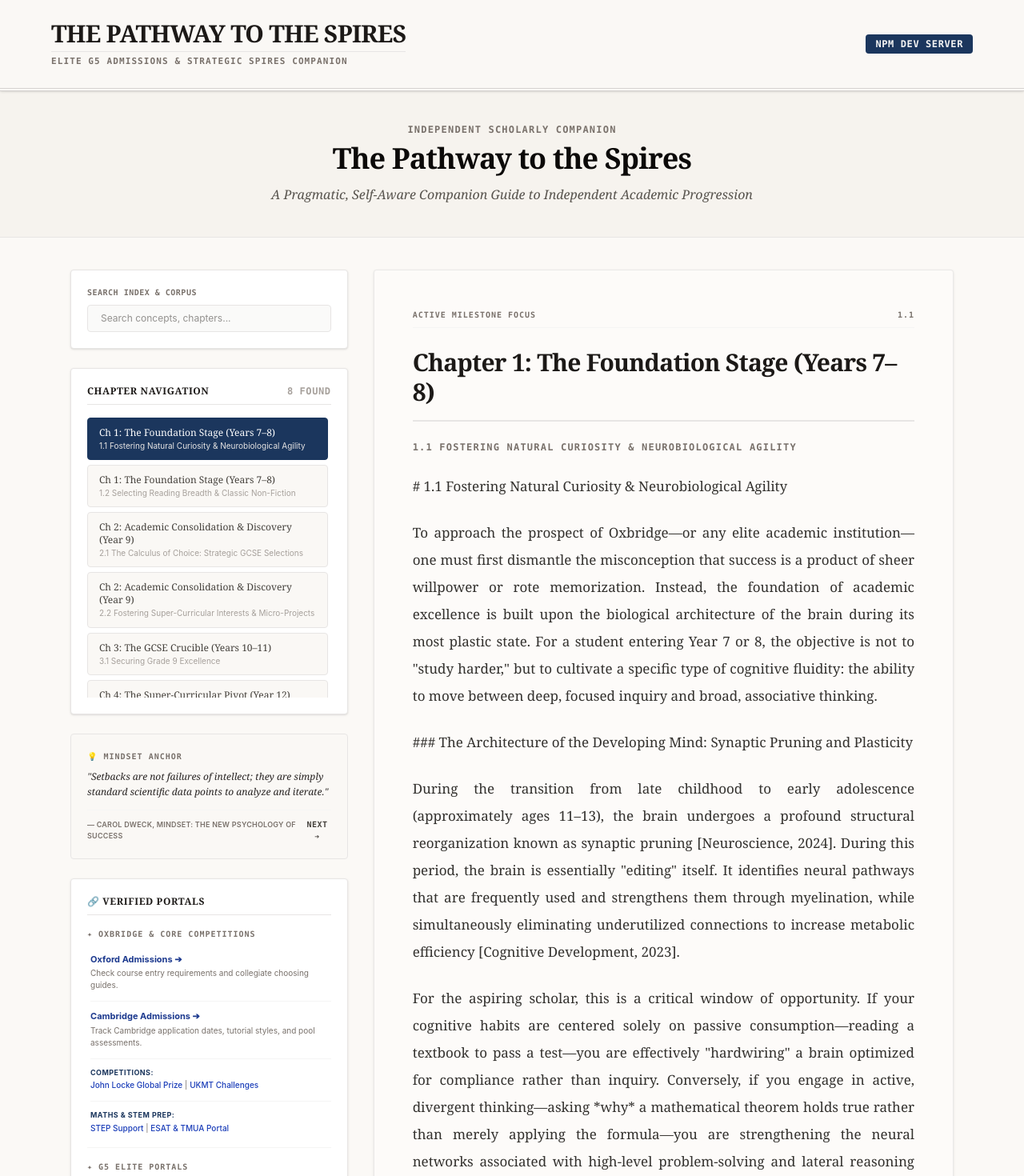
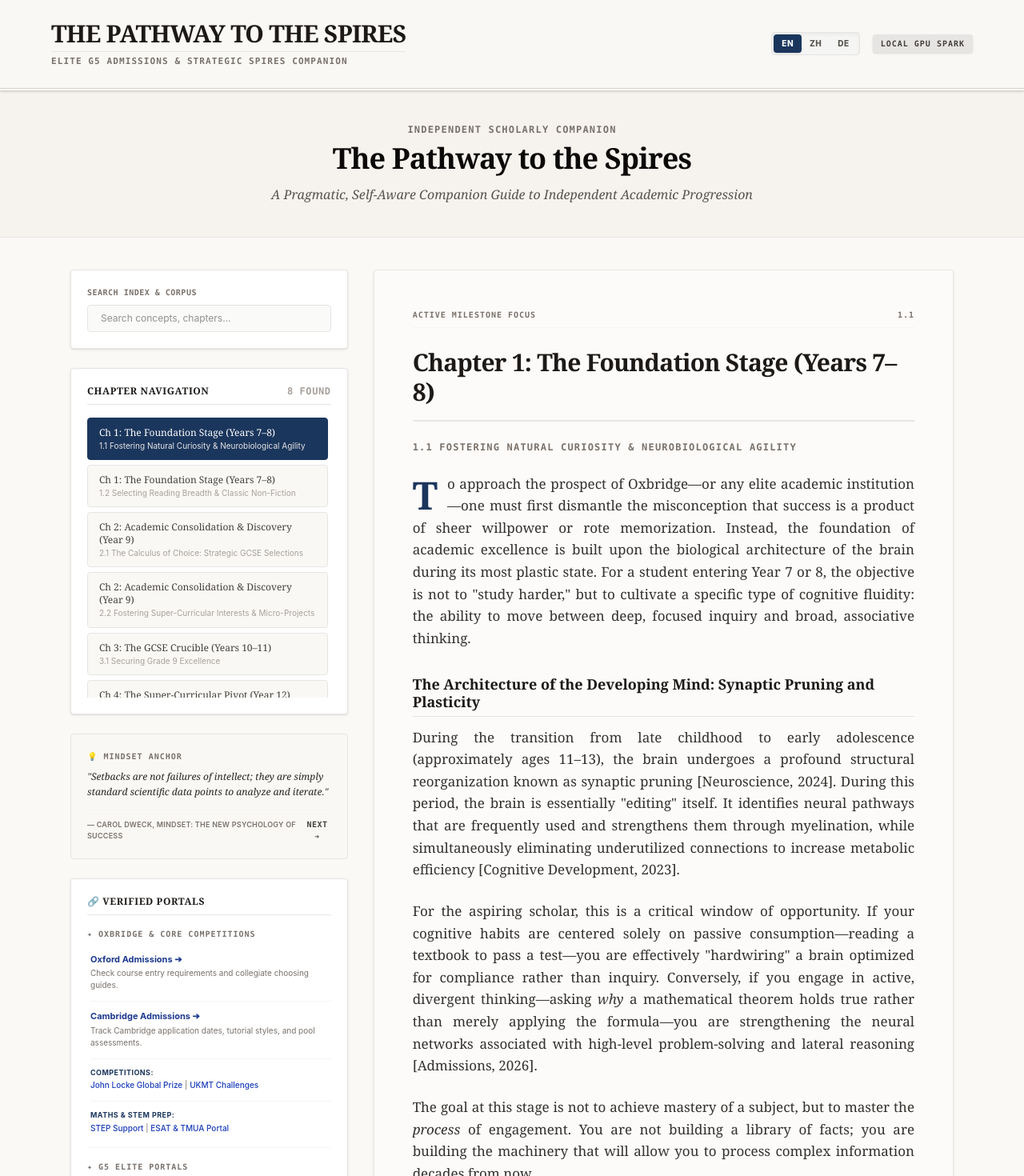
Before and after one commit to pixjobs/the-pathway-to-the-spires, a React (Vite) app in the folder web-app/: page / in a window 1280 px wide. Shown: the top 1470 px of the page at 80% size. Built offline with nearby package versions, Linux system fonts and the light colour scheme.

Commit message:
Feature: Premium Markdown renderer, local GPU translations & toggles for Chinese/German

```diff
--- a/web-app/src/App.jsx
+++ b/web-app/src/App.jsx
@@ -54,11 +54,105 @@ const AUDIT_ITEMS = {
   ]
 };
 
+function renderInlineMarkdown(text) {
+  if (!text) return "";
+  const boldParts = text.split('**');
+  return boldParts.map((bPart, bIdx) => {
+    const isBold = bIdx % 2 === 1;
+    const italicParts = bPart.split('*');
+    const renderedItalic = italicParts.map((iPart, iIdx) => {
+      const isItalic = iIdx % 2 === 1;
+      return isItalic ? <em key={iIdx}>{iPart}</em> : iPart;
+    });
+    return isBold ? <strong key={bIdx}>{renderedItalic}</strong> : renderedItalic;
+  });
+}
+
+function parseMarkdown(text) {
+  if (!text) return null;
+  const cleanText = text.replace(/\r/g, '');
+  const paragraphs = cleanText.split('\n\n').filter(Boolean);
+  let hasShownDropCap = false;
+
+  return paragraphs.map((para, pIdx) => {
+    const trimmed = para.trim();
+    if (trimmed.startsWith('# ')) {
+      return null; // Skip main title
+    }
+    if (trimmed.startsWith('#### ')) {
+      return (
+        <h4 key={pIdx} className="text-xs font-bold text-stone-700 tracking-wider uppercase font-mono mt-6 mb-2">
+          {trimmed.replace('#### ', '')}
+        </h4>
+      );
+    }
+    if (trimmed.startsWith('### ')) {
+      return (
+        <h3 key={pIdx} className="text-lg font-bold text-stone-900 font-serif mt-8 mb-3 border-b border-stone-200 pb-1.5 leading-tight">
+          {trimmed.replace('### ', '')}
+        </h3>
+      );
+    }
+    if (trimmed.startsWith('## ')) {
+      return (
+        <h2 key={pIdx} className="text-xl font-bold text-stone-950 font-serif mt-10 mb-4 leading-tight">
+          {trimmed.replace('## ', '')}
+        </h2>
+      );
+    }
+    if (trimmed.startsWith('---')) {
+      return <hr key={pIdx} className="border-t border-stone-300 my-6" />;
+    }
+
+    const lines = para.split('\n').map(l => l.trim()).filter(Boolean);
+    const isBulletList = lines.every(line => line.startsWith('* ') || line.startsWith('- '));
+    const isNumberedList = lines.every(line => /^\d+\.\s+/.test(line));
+
+    if (isBulletList) {
+      return (
+        <ul key={pIdx} className="list-disc pl-5 my-4 space-y-2 text-justify text-stone-800">
+          {lines.map((line, lIdx) => {
+            const cleanLine = line.replace(/^[\*\-]\s+/, '');
+            return <li key={lIdx}>{renderInlineMarkdown(cleanLine)}</li>;
+          })}
+        </ul>
+      );
+    }
+
+    if (isNumberedList) {
+      return (
+        <ol key={pIdx} className="list-decimal pl-5 my-4 space-y-3.5 text-justify text-stone-800">
+          {lines.map((line, lIdx) => {
+            const cleanLine = line.replace(/^\d+\.\s+/, '');
+            return <li key={lIdx}>{renderInlineMarkdown(cleanLine)}</li>;
+          })}
+        </ol>
+      );
+    }
+
+    if (!hasShownDropCap) {
+      hasShownDropCap = true;
+      return (
+        <p key={pIdx} className="first-letter:text-5xl first-letter:font-serif first-letter:font-bold first-letter:text-[#1B365D] first-letter:float-left first-letter:mr-3 first-letter:mt-1 text-justify leading-relaxed text-stone-850">
+          {renderInlineMarkdown(trimmed)}
+        </p>
+      );
+    }
+
+    return (
+      <p key={pIdx} className="text-justify leading-relaxed text-stone-850">
+        {renderInlineMarkdown(trimmed)}
+      </p>
+    );
+  });
+}
+
 function App() {
   const [activeChap, setActiveChap] = useState(0);
   const [quoteIdx, setQuoteIdx] = useState(0);
   const [searchQuery, setSearchQuery] = useState("");
   const [checkedItems, setCheckedItems] = useState({});
+  const [lang, setLang] = useState("en"); // "en", "zh", "de"
 
   const rotateQuote = () => {
     setQuoteIdx((prev) => (prev + 1) % MOTIVATION_QUOTES.length);
@@ -79,6 +173,34 @@ function App() {
     const current = filteredChapters[activeChap] || filteredChapters[0];
     return current;
   }, [filteredChapters, activeChap]);
+
+  const activeChapterTitle = useMemo(() => {
+    if (!activeChapterData) return "";
+    if (lang === "zh" && activeChapterData.title_zh) return activeChapterData.title_zh;
+    if (lang === "de" && activeChapterData.title_de) return activeChapterData.title_de;
+    return activeChapterData.title;
+  }, [activeChapterData, lang]);
+
+  const activeChapterFocus = useMemo(() => {
+    if (!activeChapterData) return "";
+    if (lang === "zh" && activeChapterData.focus_zh) return activeChapterData.focus_zh;
+    if (lang === "de" && activeChapterData.focus_de) return activeChapterData.focus_de;
+    return activeChapterData.focus;
+  }, [activeChapterData, lang]);
+
+  const activeChapterText = useMemo(() => {
+    if (!activeChapterData) return "";
+    if (lang === "zh" && activeChapterData.text_zh) return activeChapterData.text_zh;
+    if (lang === "de" && activeChapterData.text_de) return activeChapterData.text_de;
+    return activeChapterData.text;
+  }, [activeChapterData, lang]);
+
+  const activeChapterRef = useMemo(() => {
+    if (!activeChapterData) return "";
+    if (lang === "zh" && activeChapterData.ref_zh) return activeChapterData.ref_zh;
+    if (lang === "de" && activeChapterData.ref_de) return activeChapterData.ref_de;
+    return activeChapterData.ref;
+  }, [activeChapterData, lang]);
 
   const handleCheckboxChange = (chapNum, idx) => {
     const key = `${chapNum}-${idx}`;
@@ -102,9 +224,41 @@ function App() {
               Elite G5 Admissions & Strategic Spires Companion
             </p>
           </div>
-          <div className="flex items-center gap-3">
-            <span className="text-xs bg-[#1B365D] text-stone-100 px-3 py-1 rounded font-mono font-bold tracking-wider uppercase">
-              NPM DEV SERVER
+          <div className="flex items-center gap-4">
+            <div className="flex bg-stone-100 p-0.5 rounded border border-stone-200 shadow-inner font-sans">
+              <button
+                onClick={() => setLang("en")}
+                className={`px-2.5 py-1 text-[10px] font-extrabold rounded transition duration-150 tracking-wider ${
+                  lang === "en"
+                    ? "bg-[#1B365D] text-white shadow-sm"
+                    : "text-stone-600 hover:text-stone-900"
+                }`}
+              >
+                EN
+              </button>
+              <button
+                onClick={() => setLang("zh")}
+                className={`px-2.5 py-1 text-[10px] font-extrabold rounded transition duration-150 tracking-wider ${
+                  lang === "zh"
+                    ? "bg-[#1B365D] text-white shadow-sm"
+                    : "text-stone-600 hover:text-stone-900"
+                }`}
+              >
+                ZH
+              </button>
+              <button
+                onClick={() => setLang("de")}
+                className={`px-2.5 py-1 text-[10px] font-extrabold rounded transition duration-150 tracking-wider ${
+                  lang === "de"
+                    ? "bg-[#1B365D] text-white shadow-sm"
+                    : "text-stone-600 hover:text-stone-900"
+                }`}
+              >
+                DE
+              </button>
+            </div>
+            <span className="text-[10px] bg-stone-200 text-stone-700 px-2.5 py-1 rounded font-mono font-bold tracking-widest uppercase shadow-sm">
+              LOCAL GPU Spark
             </span>
           </div>
         </div>
@@ -170,6 +324,8 @@ function App() {
               ) : (
                 filteredChapters.map((chap, idx) => {
                   const isCurrent = activeChapterData && activeChapterData.focus === chap.focus;
+                  const titleToDisplay = lang === "zh" && chap.title_zh ? chap.title_zh : lang === "de" && chap.title_de ? chap.title_de : chap.title;
+                  const focusToDisplay = lang === "zh" && chap.focus_zh ? chap.focus_zh : lang === "de" && chap.focus_de ? chap.focus_de : chap.focus;
                   return (
                     <button
                       key={idx}
@@ -181,10 +337,10 @@ function App() {
                       }`}
                     >
                       <div className="font-serif">
-                        Ch {chap.num}: {chap.title.replace(/^Chapter\s*\d+:\s*/i, '')}
+                        Ch {chap.num}: {titleToDisplay.replace(/^Chapter\s*\d+:\s*/i, '')}
                       </div>
                       <div className={`text-[10px] mt-0.5 font-normal font-sans ${isCurrent ? 'text-stone-200' : 'text-stone-400'}`}>
-                        {chap.focus}
+                        {focusToDisplay}
                       </div>
                     </button>
                   );
@@ -297,29 +453,20 @@ function App() {
                 <div>
                   <div className="text-[10px] text-stone-500 font-bold uppercase tracking-widest border-b border-stone-100 pb-2 mb-6 flex justify-between items-center font-mono">
                     <span>Active Milestone Focus</span>
-                    <span>{activeChapterData.focus.split(" ")[0]}</span>
+                    <span>{activeChapterFocus.split(" ")[0] || "Ch " + activeChapterData.num}</span>
                   </div>
 
                   <h2 className="text-2xl sm:text-3xl font-bold font-serif text-stone-900 mb-6 leading-tight tracking-tight border-b-2 border-double border-stone-200 pb-4">
-                    Chapter {activeChapterData.num}: {activeChapterData.title.replace(/^Chapter\s*\d+:\s*/i, '')}
+                    Chapter {activeChapterData.num}: {activeChapterTitle.replace(/^Chapter\s*\d+:\s*/i, '')}
                   </h2>
 
                   <h3 className="text-xs font-bold text-stone-500 mb-6 uppercase tracking-widest font-mono">
-                    {activeChapterData.focus}
+                    {activeChapterFocus}
                   </h3>
 
                   {/* Reading Canvas: Serif, justified, Drop-cap in the first paragraph */}
                   <div className="font-serif text-stone-850 text-base md:text-[17px] leading-relaxed md:leading-loose text-[#33312E] space-y-6 max-w-2xl mx-auto">
-                    {activeChapterData.text.split("\n\n").filter(Boolean).map((pText, pIdx) => {
-                      if (pIdx === 0) {
-                        return (
-                          <p key={pIdx} className="first-letter:text-5xl first-letter:font-serif first-letter:font-bold first-letter:text-[#1B365D] first-letter:float-left first-letter:mr-3 first-letter:mt-1 text-justify">
-                            {pText}
-                          </p>
-                        );
-                      }
-                      return <p key={pIdx} className="text-justify">{pText}</p>;
-                    })}
+                    {parseMarkdown(activeChapterText)}
                   </div>
                 </div>
 
@@ -327,7 +474,7 @@ function App() {
                 <div className="border-t border-stone-200 pt-6 mt-10 bg-[#FAF8F5] p-5 rounded border border-stone-200/50">
                   <h4 className="text-[10px] font-bold text-stone-500 uppercase tracking-widest mb-1.5 font-mono">📌 Academic Citation (Harvard Style)</h4>
                   <p className="text-xs text-stone-700 font-serif leading-relaxed italic">
-                    {activeChapterData.ref}
+                    {activeChapterRef}
                   </p>
                 </div>
               </div>
```
Also changed, not shown: 1 other file (tests, documents, lock files or other folders).
